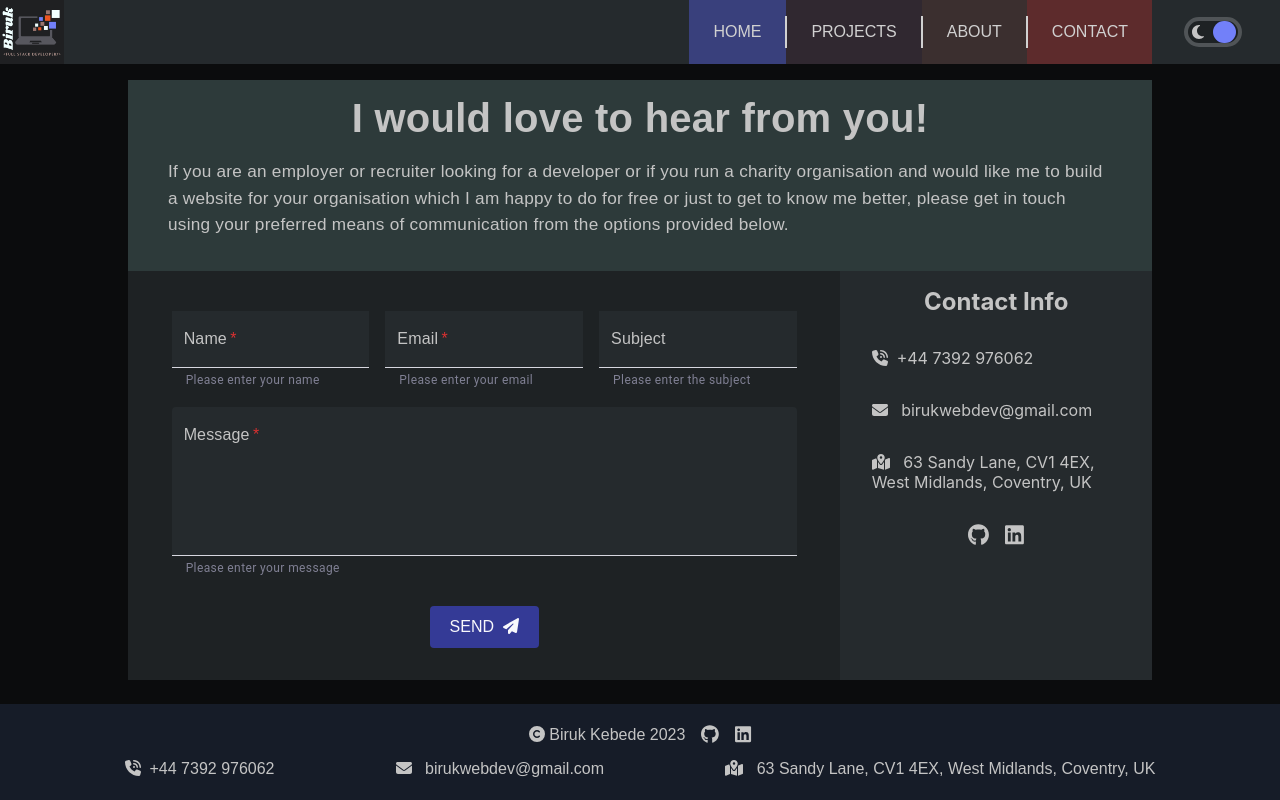
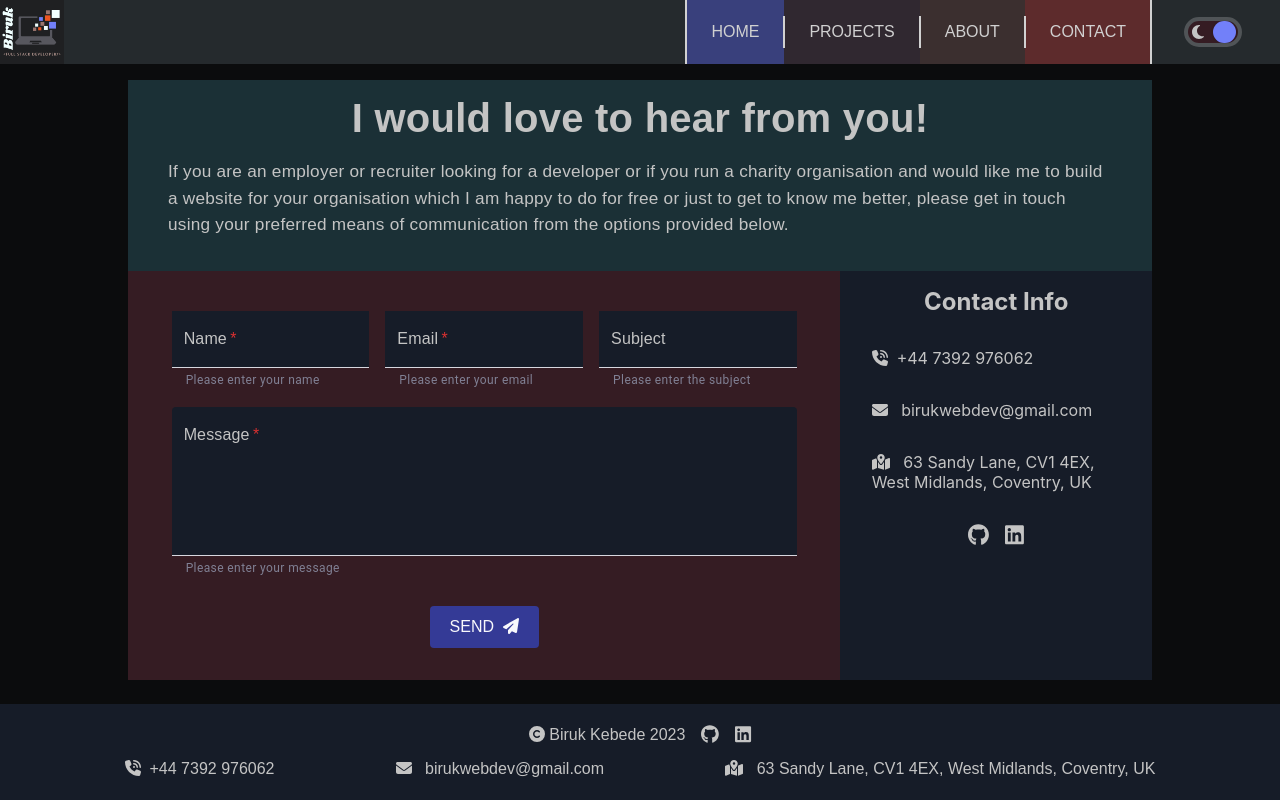
Before and after one commit to Know-Thyself/next-portfolio, a Next.js app: page /contact in a window 1280 px wide. Built offline with nearby package versions, Linux system fonts and the light colour scheme.

Commit message:
minor changes

```diff
--- a/pages/contact.js
+++ b/pages/contact.js
@@ -301,7 +301,7 @@ const Contact = () => {
 										'& .MuiInputBase-root': {
 											color: 'var(--primary-text-color)',
 											borderBottom: '1px solid var(--primary-text-color)',
-											backgroundColor: 'var(--header-background)',
+											backgroundColor: 'var(--footer-background)',
 										},
 									}}
 								/>
--- a/styles/contact.module.css
+++ b/styles/contact.module.css
@@ -47,6 +47,7 @@
 
 .contact-info {
 	background-color: var(--header-background);
+	background-color: var(--footer-background);
 	/* background-color: var(--secondary-background); */
 	display: none;
 	flex-direction: column;
@@ -105,6 +106,7 @@
 	color: var(--secondary-text-color);
 	border-bottom: 1px solid var(--primary-text-color);
 	background-color: var(--header-background);
+	background-color: var(--footer-background);
 	font-family: var(--primary-font-family);
 }
 
@@ -115,6 +117,7 @@
 
 .textField textarea {
 	background-color: var(--header-background);
+	background-color: var(--footer-background);
 }
 
 .send {
--- a/styles/globals.css
+++ b/styles/globals.css
@@ -47,6 +47,15 @@ a {
 	--footer-background: #737d90;
 	--footer-background: #737d90;
 	--footer-background: #65686f;
+	--footer-background: #7E8189;
+
+	--footer-background: #6178a9;
+	--footer-background: #737d90;
+	--footer-background: #8f97a6;
+
+	--footer-background: #8f93a1;
+	--footer-background: #6b8299;
+	--footer-background: #889bad;
 	--nav-links-font-weight: 500;
 	--active-nav-link-font-weight: 500;
 	--nav-links-color: #ffffff;
@@ -61,6 +70,10 @@ a {
 	--about-section-bg: #918c8e;
 	--contact-link-bg: #435757;
 	--contact-section-bg: #597474;
+	--contact-section-bg: #738678;
+	--contact-section-bg: #6C9883;
+
+	--contact-section-bg: #6b9999;
 	--active-nav-link: #803B3C;
 	--active-nav-link-text: #FAF9F6;
 	--home-background: url('/images/home-background.jpg');
@@ -105,7 +118,12 @@ a {
 	--radio-btn-bg: #565759;
 	--radio-btn-bg: #77787A;
 	--radio-btn-bg: #6B6C6D;
-	/* --radio-btn-bg: #88898A; */
+
+	--radio-btn-bg: #727884;
+	--radio-btn-bg: #7c666c;
+	--radio-btn-bg: #7b6067;
+
+	--radio-btn-bg: #996b6b;
 	--switch-button-bg: #EE5622;
 	--read-more: #BD1A43;
 
@@ -128,7 +146,13 @@ a {
 	--about-link-bg: #3B2F2F;
 	--about-section-bg: #3B2F2F;
 	--contact-link-bg: #2D3A3A;
+	--contact-link-bg: #223D43;
+	--contact-link-bg: #1b3036;
 	--contact-section-bg: #2D3A3A;
+	--contact-section-bg: #111e21;
+	--contact-section-bg: #223D43;
+	--contact-section-bg: #1e363c;
+	--contact-section-bg: #1b3036;
 	--menu-box-bg: #58111A;
 	--menu-box-bg: #962715;
 	--menu-box-bg: #444c95;
@@ -170,8 +194,14 @@ a {
 	--nav-links-font-weight: 300;
 	--active-nav-link-font-weight: 400;
 	--radio-btn-border: #505457;
-	--radio-btn-bg: #1F2022;
+	/* --radio-btn-bg: #1F2022;
 	--radio-btn-bg: #1e2224;
+	--radio-btn-bg: #0f131c;
+	--radio-btn-bg: #111620;
+	--radio-btn-bg: #0f131c; */
+
+	--radio-btn-bg: #352d1c;
+	--radio-btn-bg: #351c23;
 	--switch-button-bg: #7280f9;
 	--read-more: #3a9bdc;
 }
--- a/styles/header.module.css
+++ b/styles/header.module.css
@@ -184,10 +184,15 @@
       border-left: solid 1px var(--nav-links-color);
   }
 
-  /* .contact,
+  .contact,
   .active:last-child {
     border-right: 2px solid var(--nav-links-color);
-  } */
+  }
+
+    .home,
+    .active:first-child {
+      border-left: 2px solid var(--nav-links-color);
+    }
 
   /* span {
     display: flex;
```
